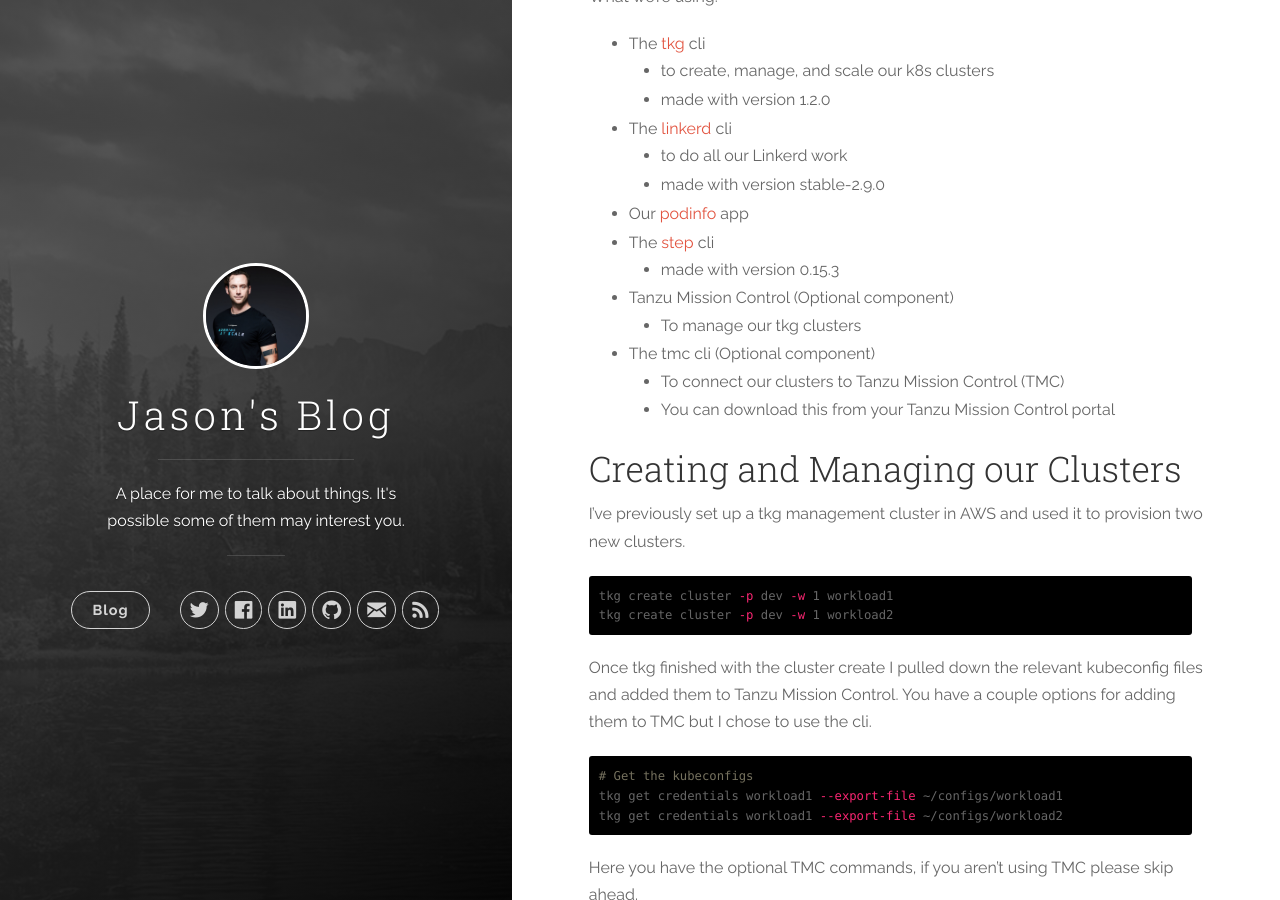
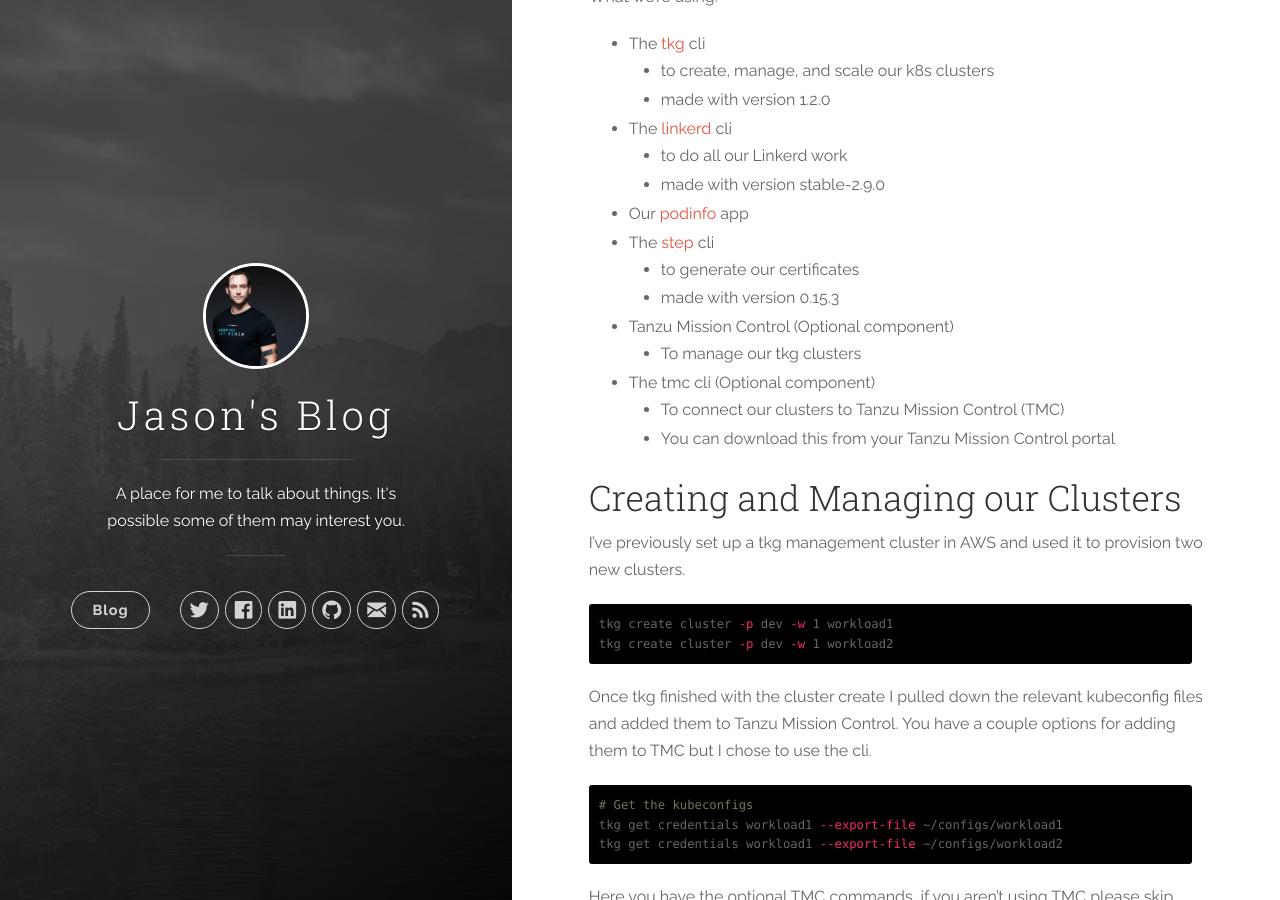
Before and after one commit to JasonMorgan/JasonMorgan.github.io, a Jekyll site: the page built from _posts/2020-12-06-multi-cluster-linkerd.md, in a window 1280 px wide and 900 px high, scrolled down 685 px. Built offline with Jekyll 4.4.1, drawn with Linux system fonts in a browser that asks for light colours; nearby versions of some CDN libraries; our own code applies the rules of GitHub Pages for plain Markdown files.

Commit message:
Added some details to step.

```diff
--- a/_posts/2020-12-06-multi-cluster-linkerd.md
+++ b/_posts/2020-12-06-multi-cluster-linkerd.md
@@ -23,6 +23,7 @@
   * made with version stable-2.9.0
 * Our [podinfo](https://github.com/JasonMorgan/podinfo) app
 * The [step](https://github.com/smallstep/cli/releases/tag/v0.15.3) cli
+  * to generate our certificates
   * made with version 0.15.3
 * Tanzu Mission Control (Optional component)
   * To manage our tkg clusters
```
